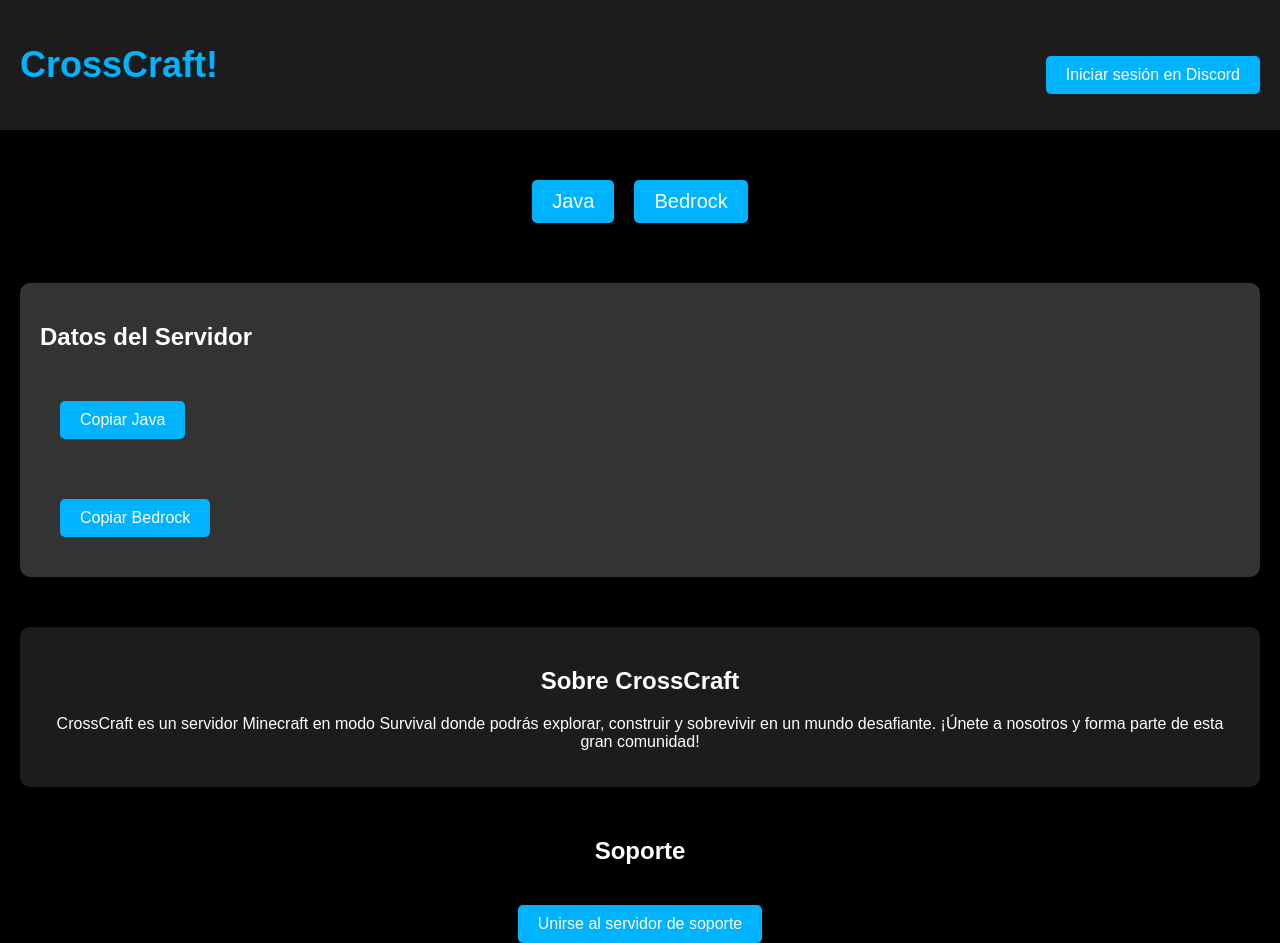
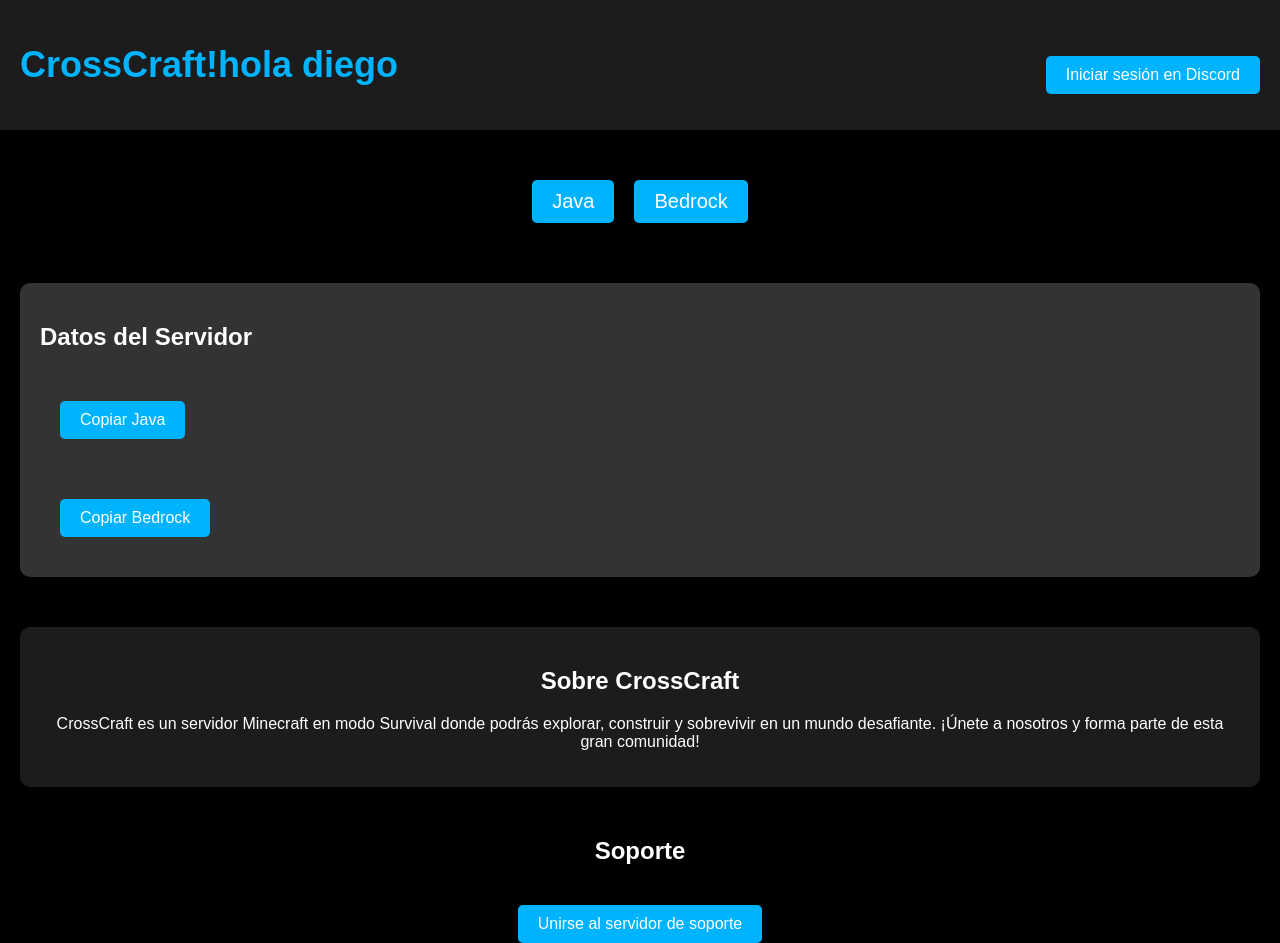
Before and after one commit to Mroksz/Crosscraft, a plain HTML site: page index.html in a window 1280 px wide. Drawn offline with Linux system fonts and the light colour scheme; a script that the page names is missing.

Commit message:
Update index.html

```diff
--- a/index.html
+++ b/index.html
@@ -12,7 +12,7 @@
 
 
     <header>
-        <h1>CrossCraft!</h1>
+        <h1>CrossCraft!hola diego</h1>
         <div class="login-container">
             <button id="login-discord" onclick="loginDiscord()">Iniciar sesión en Discord</button>
             <img id="user-photo" src="" alt="Foto de usuario" style="display:none;">
```
